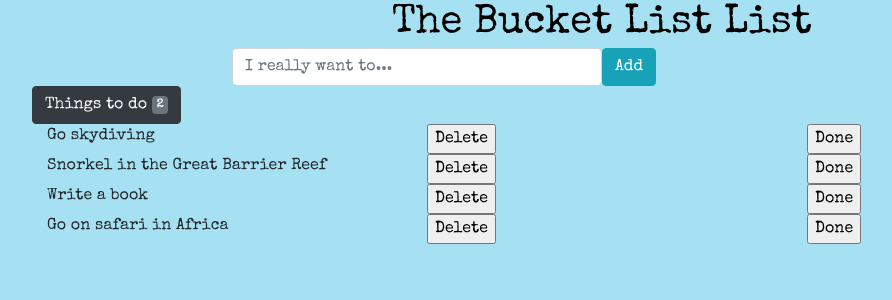
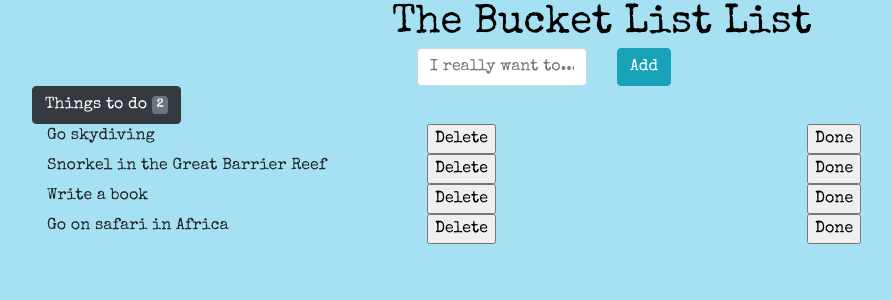
Before and after one commit to emmastockton/bucketlist-app-frontend, a React app: page / in a window 1280 px wide. Shown: the top 300 px of the page, without its empty margins (38-930 px from the left). Built offline with nearby package versions, Linux system fonts and the light colour scheme.

Commit message:
SubmitButton is now part of InputBox file

```diff
--- a/src/App.js
+++ b/src/App.js
@@ -1,7 +1,6 @@
 import React, { Component } from 'react';
 import Header from './components/Header';
 import InputBox from './components/InputBox';
-import SubmitButton from './components/SubmitButton';
 import TaskList from './components/TaskList';
 import TaskCounter from './components/TaskCounter';
 
@@ -16,9 +15,6 @@ class App extends Component {
           <div className="col-4">
             <InputBox />
           </div>
-          <div className="col-4">
-            <SubmitButton />
-          </div>
         </div>
         <div className="row">
           <TaskCounter />
--- a/src/components/InputBox.js
+++ b/src/components/InputBox.js
@@ -2,8 +2,31 @@ import React from 'react';
 
 class InputBox extends React.Component {
 
+    constructor(props) {
+        super(props);
+
+        this.state = {
+            entryName: ""
+        };
+
+        this.onSubmitClicked = this.onSubmitClicked.bind(this);
+    }
+
+    onSubmitClicked () {
+        alert('Hello World');
+    }
+
     render() {
-        return (<input style={styles.InputBox} type="text" class="form-control" placeholder="I really want to..."></input>);
+        return (
+            <div className="row">
+                <div className="col">
+                    <input style={styles.InputBox} type="text" class="form-control" placeholder="I really want to..." value={this.state.entryDescription} />
+                </div>
+                <div className="col">
+                    <button type="button" class="btn btn-info" onClick={this.onSubmitClicked}>Add</button>
+                </div>
+            </div>
+            );
     }
 
 }
--- a/src/components/SubmitButton.js
+++ /dev/null
@@ -1,17 +0,0 @@
-import React from 'react';
-
-class SubmitButton extends React.Component {
-
-    render() {
-        return (<button type="button" class="btn btn-info">Add</button>);
-    }
-
-}
-
-const styles = {
-    submitButton : {
-
-    }
-};
-
-export default SubmitButton;
```
